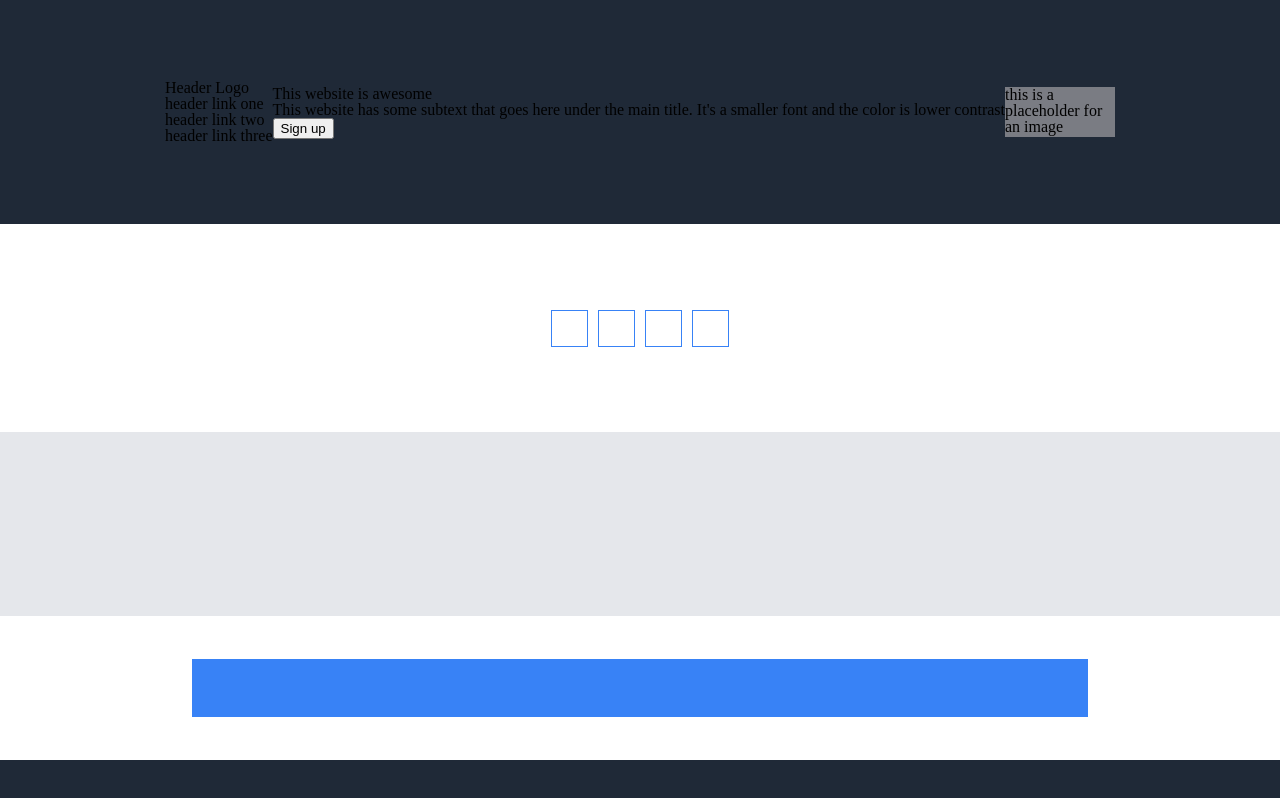
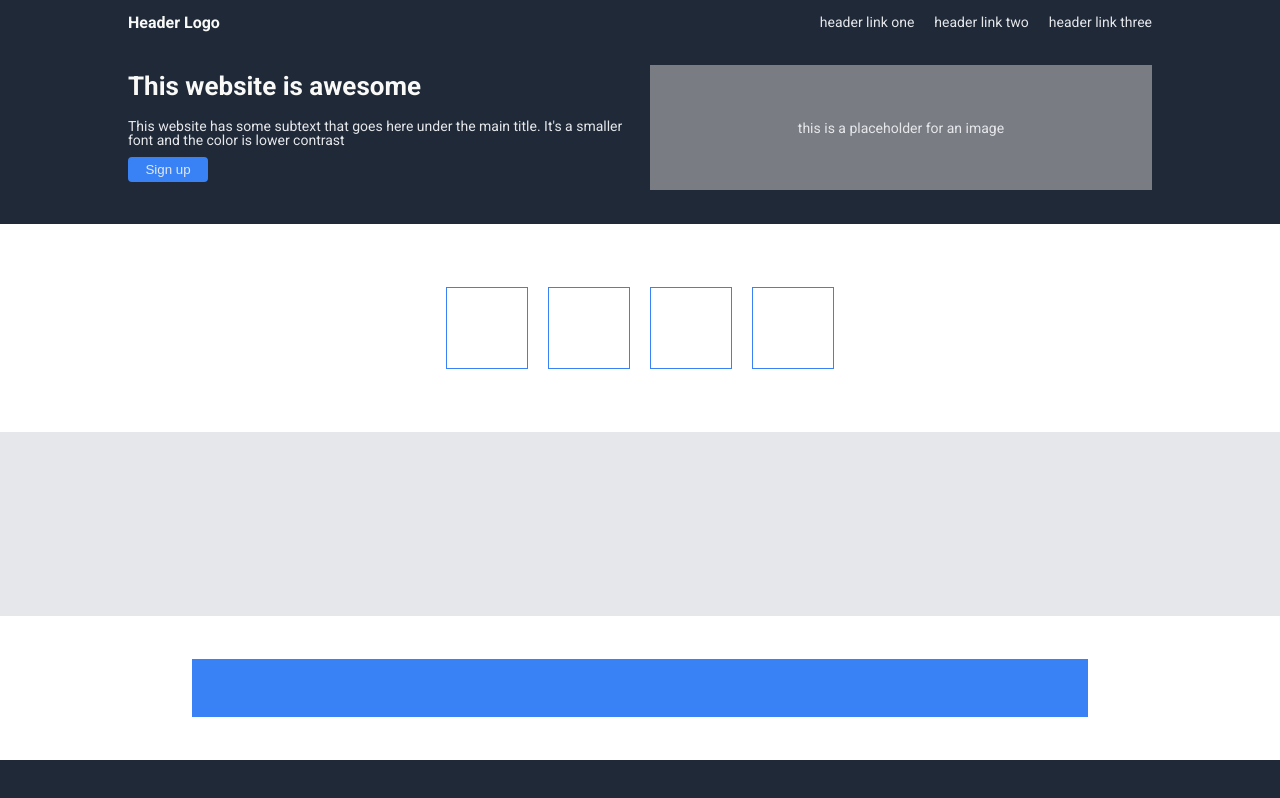
Before and after one commit to Conner-Berg/landing-page, a plain HTML site: page index.html in a window 1280 px wide. Drawn offline with Linux system fonts and the light colour scheme.

Commit message:
Finish header, add Roboto font, flex everything

```diff
--- a/styles.css
+++ b/styles.css
@@ -1,10 +1,13 @@
+@import url("https://fonts.googleapis.com/css2?family=Roboto:ital,wght@0,400;0,700;1,400&display=swap");
+
 body {
-	width: 100vw;
-	height: 100vh;
+	font-family: "Roboto", sans-serif;
+	font-size: 14px;
 }
 
 .header {
 	display: flex;
+	flex-direction: column;
 	justify-content: center;
 	align-items: center;
 	background-color: #1f2937;
@@ -12,18 +15,73 @@ body {
 }
 
 .nav-bar {
+	display: flex;
+	margin-top: 15px;
+	margin-bottom: auto;
+	justify-content: space-between;
+	width: 80%;
+}
+
+.header-links {
+	display: flex;
+	gap: 20px;
+}
+
+.header-link-text {
+	font-size: 14px;
+	color: #e5e7eb;
+}
+
+.header-logo-text {
+	font-size: 16px;
+	font-weight: bold;
+	color: #f9faf8;
 }
 
 .site-info {
 	display: flex;
 	justify-content: center;
 	align-items: center;
+	gap: 20px;
+	margin-bottom: auto;
+	width: 80%;
+}
+
+.header-main-text {
+	display: flex;
+	flex-direction: column;
+	width: 50%;
+}
+
+.header-main-text-title {
+	font-size: 26px;
+	color: #f9faf8;
+	font-weight: bolder;
+	margin-bottom: 20px;
+}
+
+.header-main-text-description {
+	color: #e5e7eb;
+	margin-bottom: 10px;
+}
+
+.sign-up {
+	width: 80px;
+	background-color: #3882f6;
+	color: #e5e7eb;
+	border: none;
+	border-radius: 4px;
+	padding: 5px;
 }
 
 .image-header {
+	display: flex;
+	justify-content: center;
+	align-items: center;
+	color: #e5e7eb;
 	background-color: #7a7c83;
-	width: 110px;
-	height: 50px;
+	width: 50%;
+	height: 125px;
 }
 
 .center {
@@ -38,9 +96,9 @@ body {
 
 .image-center {
 	border: 1px solid #3882f6;
-	margin: 5px;
-	width: 35px;
-	height: 35px;
+	margin: 10px;
+	width: 80px;
+	height: 80px;
 }
 
 .quote {
@@ -65,3 +123,31 @@ body {
 	background-color: #1f2937;
 	height: 5vh;
 }
+
+/* <!-- HTML !-->
+<button class="button-10" role="button">Button 10</button>
+
+CSS
+.button-10 {
+  display: flex;
+  flex-direction: column;
+  align-items: center;
+  padding: 6px 14px;
+  font-family: -apple-system, BlinkMacSystemFont, 'Roboto', sans-serif;
+  border-radius: 6px;
+  border: none;
+
+  color: #fff;
+  background: linear-gradient(180deg, #4B91F7 0%, #367AF6 100%);
+   background-origin: border-box;
+  box-shadow: 0px 0.5px 1.5px rgba(54, 122, 246, 0.25), inset 0px 0.8px 0px -0.25px rgba(255, 255, 255, 0.2);
+  user-select: none;
+  -webkit-user-select: none;
+  touch-action: manipulation;
+}
+
+.button-10:focus {
+  box-shadow: inset 0px 0.8px 0px -0.25px rgba(255, 255, 255, 0.2), 0px 0.5px 1.5px rgba(54, 122, 246, 0.25), 0px 0px 0px 3.5px rgba(58, 108, 217, 0.5);
+  outline: 0;
+}
+ */
```
